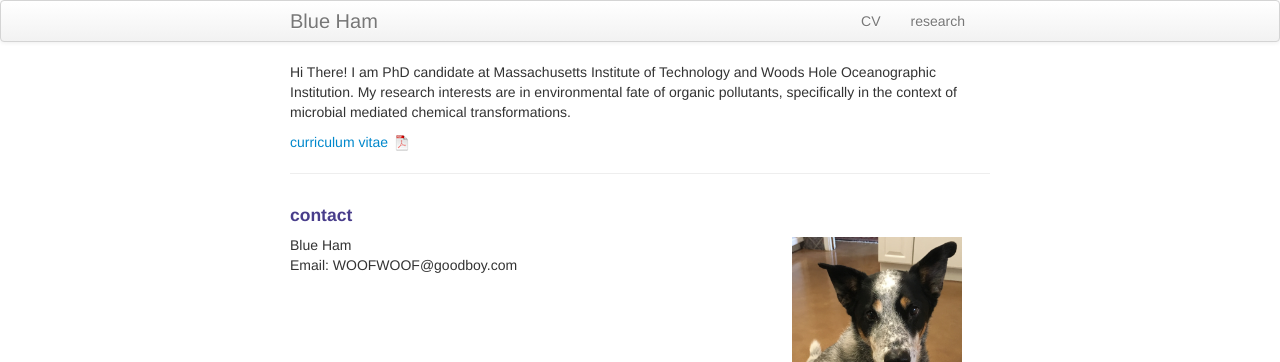
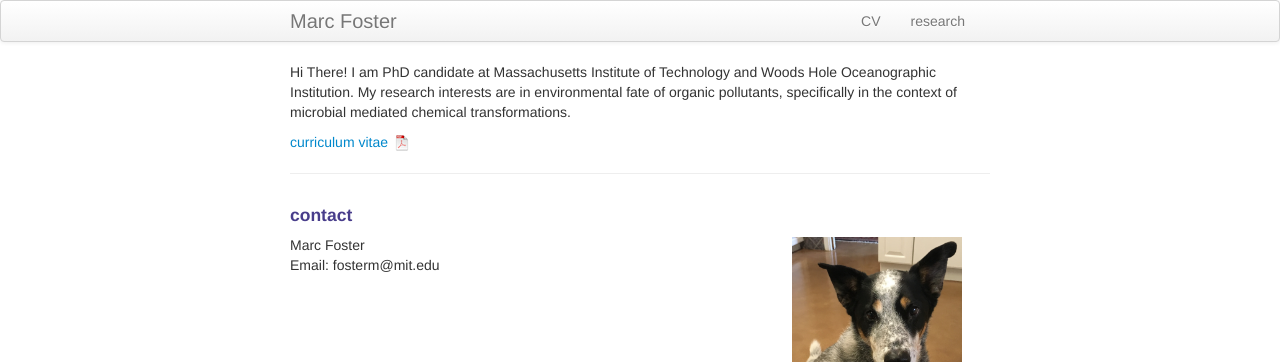
Before and after one commit to marcjofoster/marcjofoster, a Jekyll site: the page built from index.md, in a window 1280 px wide. Shown: the top 362 px of the page. Built offline with Jekyll 4.4.1, drawn with Linux system fonts in a browser that asks for light colours.

Commit message:
update my website

```diff
--- a/_config.yml
+++ b/_config.yml
@@ -8,12 +8,12 @@ highlighter: rouge
 # Themes are encouraged to use these universal variables
 # so be sure to set them if your theme uses them.
 #
-title : Blue Ham
+title : Marc Foster
 author :
-  name : Marisa Carlos
-  email : mbc96@cornell.edu
-  github : mbcarlos
-  twitter : MarisaBriCarlos
+  name : Marc Foster
+  email : fosterm@mit.edu
+  github : marcjofoster
+  twitter : marcjofoster
 
 production_url : http://marisabriana.github.io
 
--- a/index.md
+++ b/index.md
@@ -18,8 +18,8 @@ Hi There! I am PhD candidate at Massachusetts Institute of Technology and Woods
 
     <div class="row-fluid">
         <div class="span5">
-            Blue Ham<br/>
-            Email: WOOFWOOF@goodboy.com<br/>
+            Marc Foster<br/>
+            Email: fosterm@mit.edu<br/>
         </div>
 
         <div class="span2">
```
Also changed, not shown: 1 other file.
